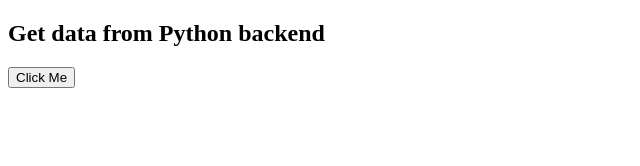
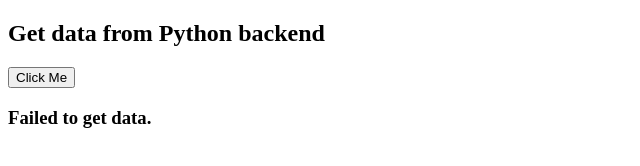
Before and after one commit to Surendrababu26/welcome, a plain HTML site: page index.html in a window 1280 px wide. Both pictures are taken after a click on the button "Click Me". Shown: the whole page, without its empty margins (0-640 px from the left). Drawn offline with Linux system fonts and the light colour scheme; no server answers.

Commit message:
Integrate Render backend

```diff
--- a/index.html
+++ b/index.html
@@ -13,10 +13,14 @@
 
 <script>
 function getData() {
-    fetch("http://127.0.0.1:5000/data")
+    fetch("https://welcome-1ush.onrender.com/data")  // Updated URL
         .then(response => response.json())
         .then(result => {
             document.getElementById("output").innerText = result.message;
+        })
+        .catch(error => {
+            console.error("Error fetching data:", error);
+            document.getElementById("output").innerText = "Failed to get data.";
         });
 }
 </script>
```
